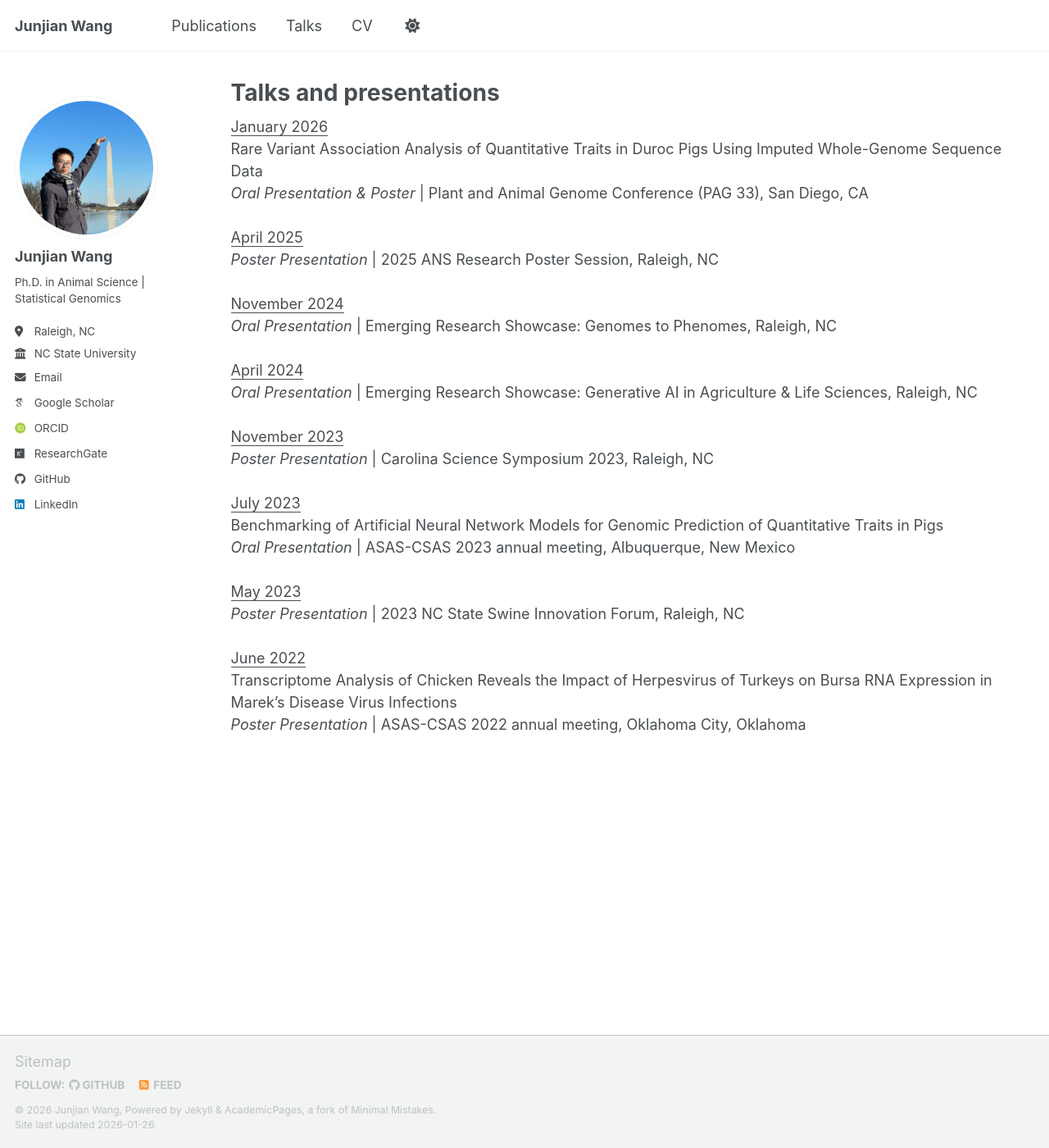
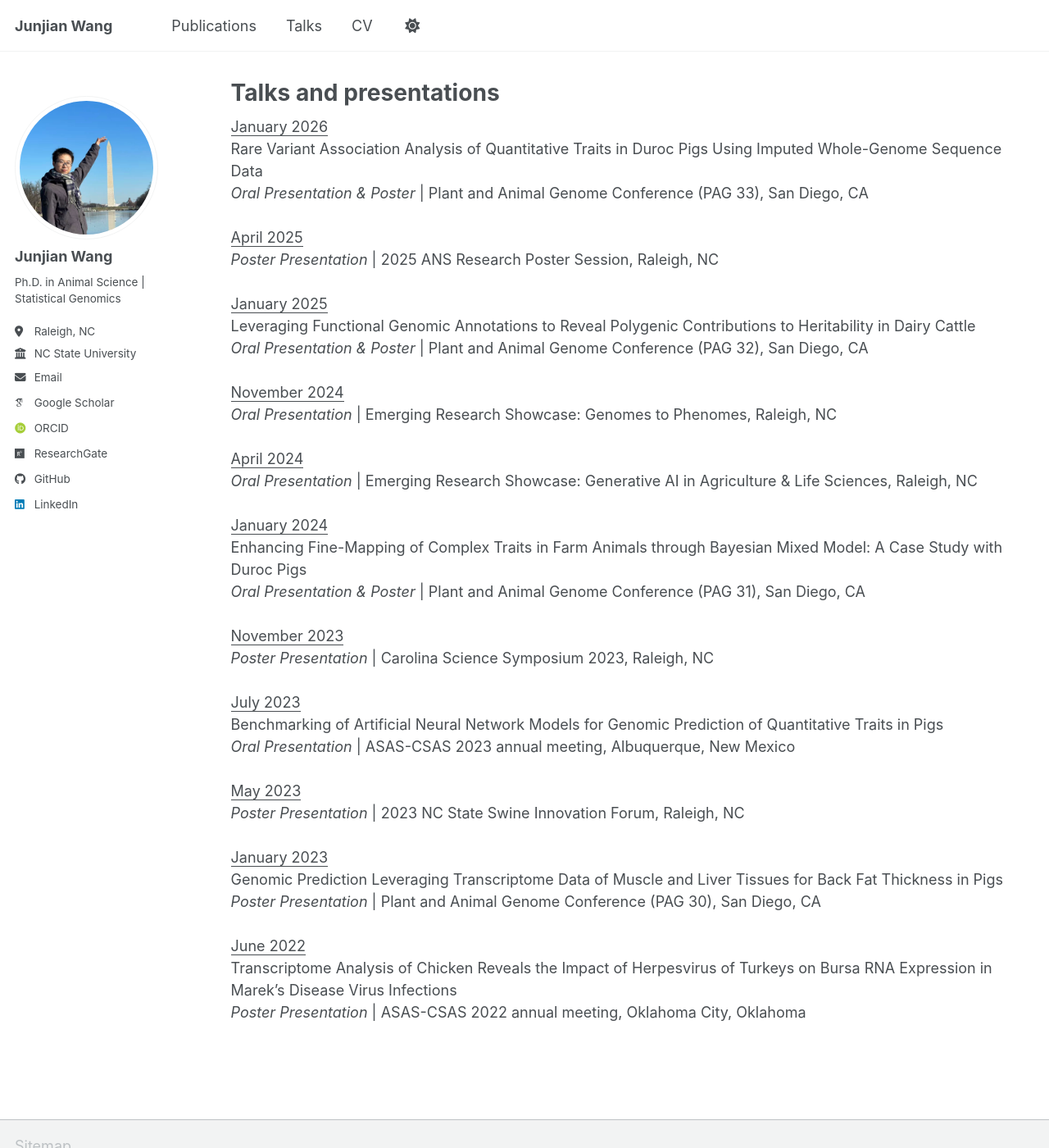
Before and after one commit to JJWang259/JJWang259.github.io, a Jekyll site: the page built from _pages/talks.html, in a window 1280 px wide and 1400 px high. Shown: the whole window at 82% size. Built offline with Jekyll 4.4.1, drawn with Linux system fonts in a browser that asks for light colours; some web fonts are replaced; a script bundle is joined from its source files by our own code; library files that are not in the unit come from our copies.

Commit message:
Add new talks for upcoming conferences

```diff
--- a/_data/talks.yml
+++ b/_data/talks.yml
@@ -12,6 +12,13 @@
   location: "Raleigh, NC"
   link: ""
 
+- date: "2025-01-10"
+  title: "Leveraging Functional Genomic Annotations to Reveal Polygenic Contributions to Heritability in Dairy Cattle"
+  type: "Oral Presentation & Poster"
+  event: "Plant and Animal Genome Conference (PAG 32)"
+  location: "San Diego, CA"
+  link: ""
+
 - date: "2024-11-06"
   title: ""
   type: "Oral Presentation"
@@ -24,6 +31,13 @@
   type: "Oral Presentation"
   event: "Emerging Research Showcase: Generative AI in Agriculture & Life Sciences"
   location: "Raleigh, NC"
+  link: ""
+
+- date: "2024-01-12"
+  title: "Enhancing Fine-Mapping of Complex Traits in Farm Animals through Bayesian Mixed Model: A Case Study with Duroc Pigs"
+  type: "Oral Presentation & Poster"
+  event: "Plant and Animal Genome Conference (PAG 31)"
+  location: "San Diego, CA"
   link: ""
 
 - date: "2023-11-07"
@@ -47,6 +61,13 @@
   location: "Raleigh, NC"
   link: ""
 
+- date: "2023-01-13"
+  title: "Genomic Prediction Leveraging Transcriptome Data of Muscle and Liver Tissues for Back Fat Thickness in Pigs"
+  type: "Poster Presentation"
+  event: "Plant and Animal Genome Conference (PAG 30)"
+  location: "San Diego, CA"
+  link: ""
+
 - date: "2022-06-26"
   title: "Transcriptome Analysis of Chicken Reveals the Impact of Herpesvirus of Turkeys on Bursa RNA Expression in Marek’s Disease Virus Infections"
   type: "Poster Presentation"
```
